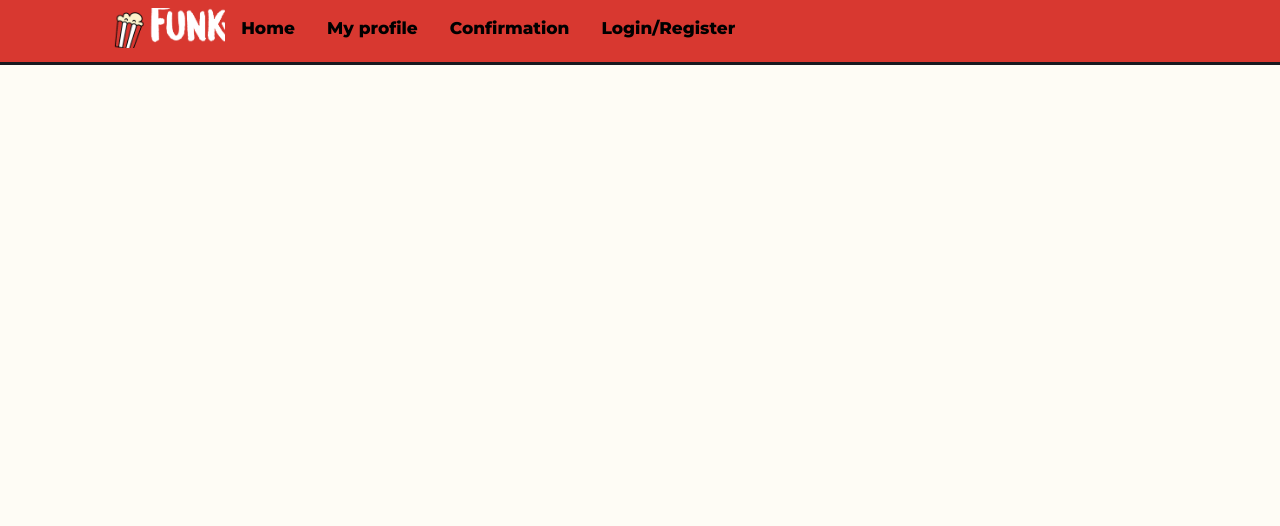
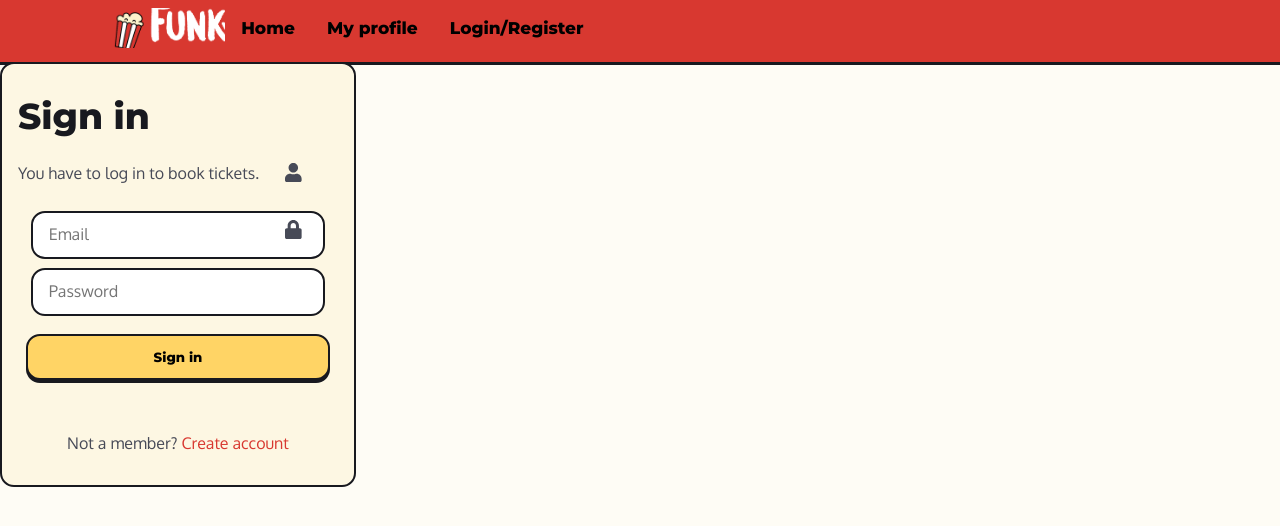
Before and after one commit to NervousNerve/filmvisarna-lewandowski, a React (Create React App) app: page /confirmation/1 in a window 1280 px wide. Shown: the top 526 px of the page. Built offline with nearby package versions, Linux system fonts and the light colour scheme; no server answers.

Commit message:
putting back entry js and took away conf page from navbar

```diff
--- a/src/App.js
+++ b/src/App.js
@@ -1,9 +1,8 @@
 import { BrowserRouter, Route } from "react-router-dom";
 import Navbar from "./components/Navbar.jsx";
-import ConfirmationPage from "./pages/ConfirmationPage";
 import UserProvider from "./contexts/UserContext";
 import Home from "./pages/home";
-// import Entry from "./components/Entry";
+import Entry from "./components/Entry";
 
 function App() {
   return (
@@ -11,11 +10,10 @@ function App() {
       <UserProvider>
         <BrowserRouter>
           <Navbar />
-          {/* <Entry /> */}
+          <Entry />
           <Route exact path="/">
             <Home />
           </Route>
-          <Route exact path="/confirmation/:id" component={ConfirmationPage} />
         </BrowserRouter>
       </UserProvider>
     </div>
--- a/src/components/Navbar.jsx
+++ b/src/components/Navbar.jsx
@@ -36,7 +36,11 @@ const Navbar = () => {
             onClick={handleClick}
           />
 
-          <img className={styles.imglogo} src="/assets/icons/logo.png" alt="Logo" />
+          <img
+            className={styles.imglogo}
+            src="/assets/icons/logo.png"
+            alt="Logo"
+          />
           <FontAwesomeIcon className={styles.searchicon} icon={faSearch} />
         </div>
         <div className={styles.topnav} id="myMenu">
@@ -45,9 +49,6 @@ const Navbar = () => {
           </NavLink>
           <NavLink onClick={handleClick} to="/my-profile">
             My profile
-          </NavLink>
-          <NavLink onClick={handleClick} to="/confirmation">
-            Confirmation
           </NavLink>
           <NavLink onClick={handleClick} to="/login-register">
             Login/Register
```
